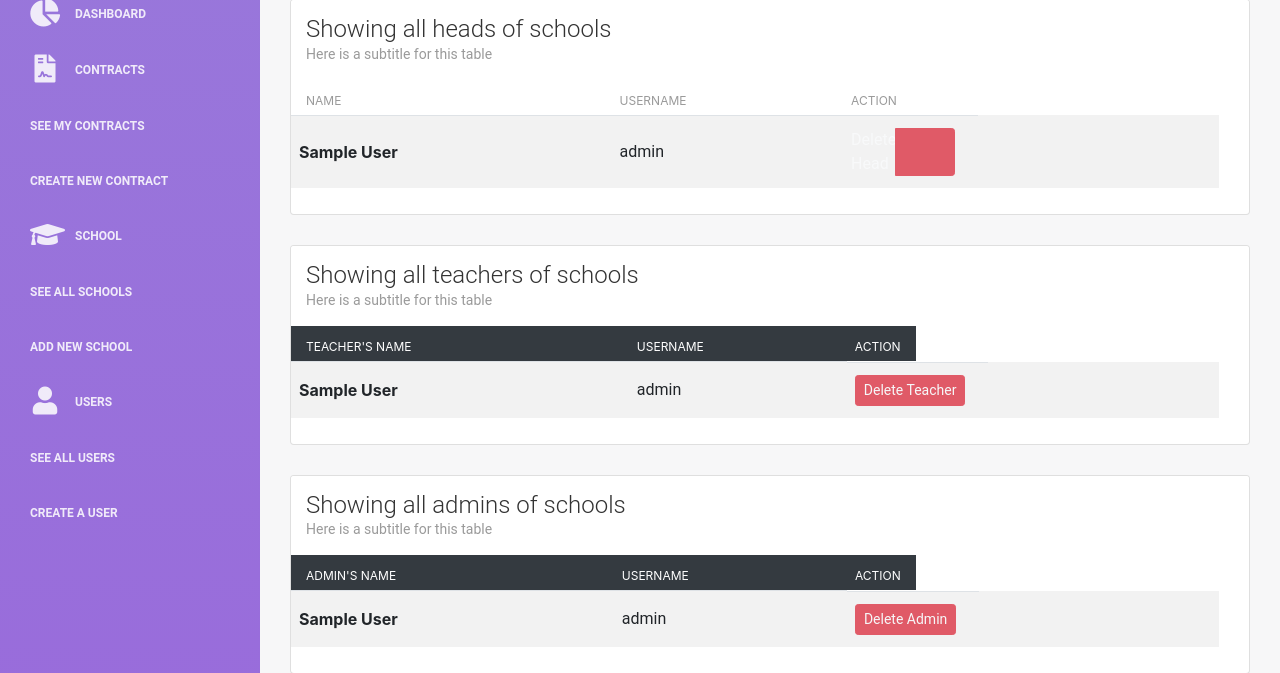
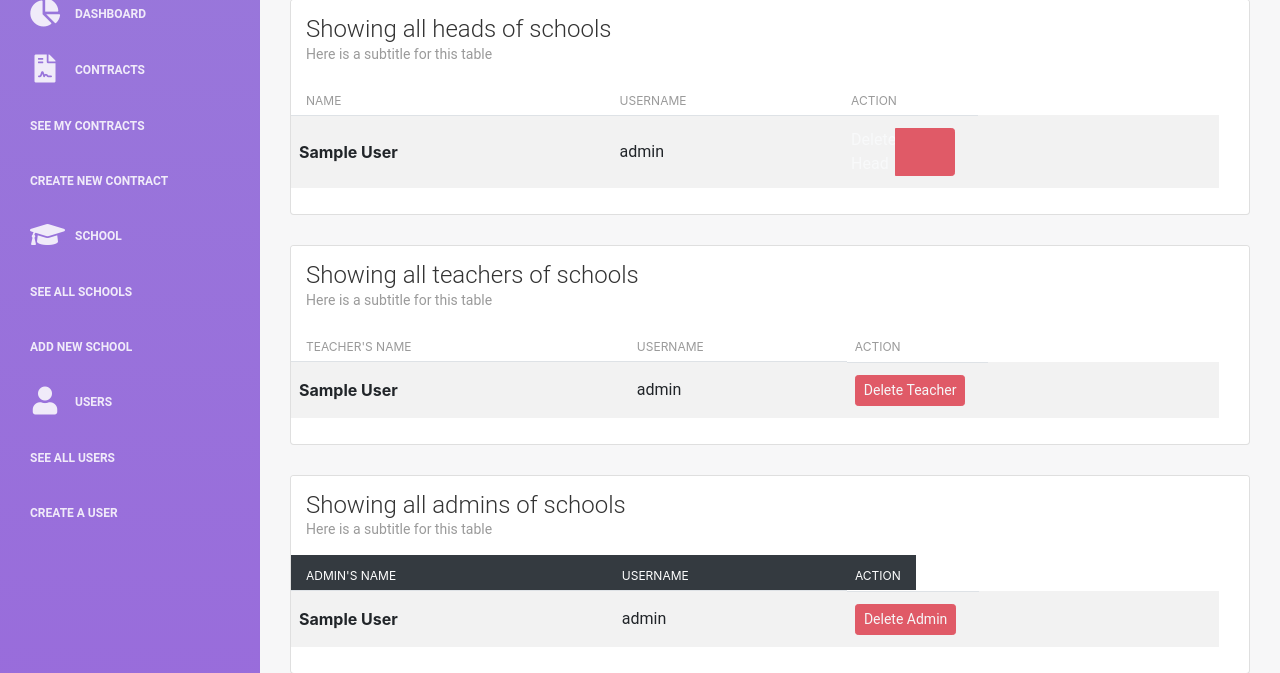
Before and after one commit to stopplay/tellme2.0, a Django app: page /users/seeallusers/ in a window 1280 px wide. Shown: the part 92-765 px from the top of the page. Run offline with Django 3.2, Linux system fonts and the light colour scheme; a user stored in the database is signed in; data comes from the database, SQL or seed files in the repository; tables that the repository leaves empty hold one stand-in row (values such as "Sample post"); parts of the project's set-up code (start-up, migrations or seed data) failed here and were passed over; some libraries are stand-ins or nearby versions.

Commit message:
Update seeallusers.html

```diff
--- a/classrooms/school_users/templates/school_users/seeallusers.html
+++ b/classrooms/school_users/templates/school_users/seeallusers.html
@@ -56,7 +56,7 @@
 
           <div class="card-body table-full-width table-responsive">
             <table class="table table-hover table-striped">
-              <thead class="thead-dark">
+              <thead>
                 <tr>
                   <th scope="col">Teacher's name</th>
                   <th scope="col">Username</th>
```
